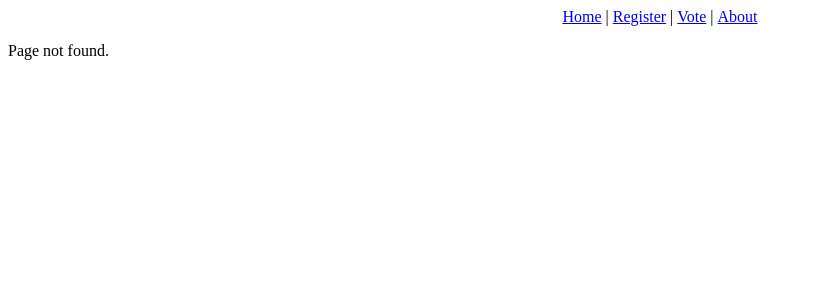
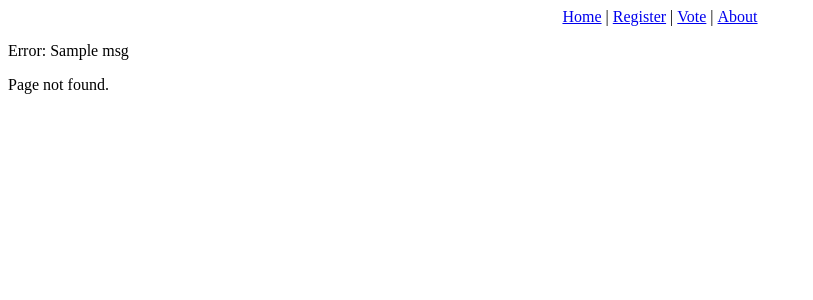
Before and after one commit to durden/streamquality, a Python web app: template templates/404.html in a window 1280 px wide. Shown: the top 300 px of the page, without its empty margins (0-813 px from the left). Run offline with Jinja, Linux system fonts and the light colour scheme; the template is opened without the code that fills it: most values are stand-ins (such as "Sample title", 1, 10 or a date in 2020).

Commit message:
Add error message to 404

```diff
--- a/templates/404.html
+++ b/templates/404.html
@@ -1,5 +1,6 @@
 {% extends "base.html" %}
 
 {% block content %}
+    <p> Error: {{msg }}</p>
     <p>Page not found.</p>
 {% endblock %}
```
